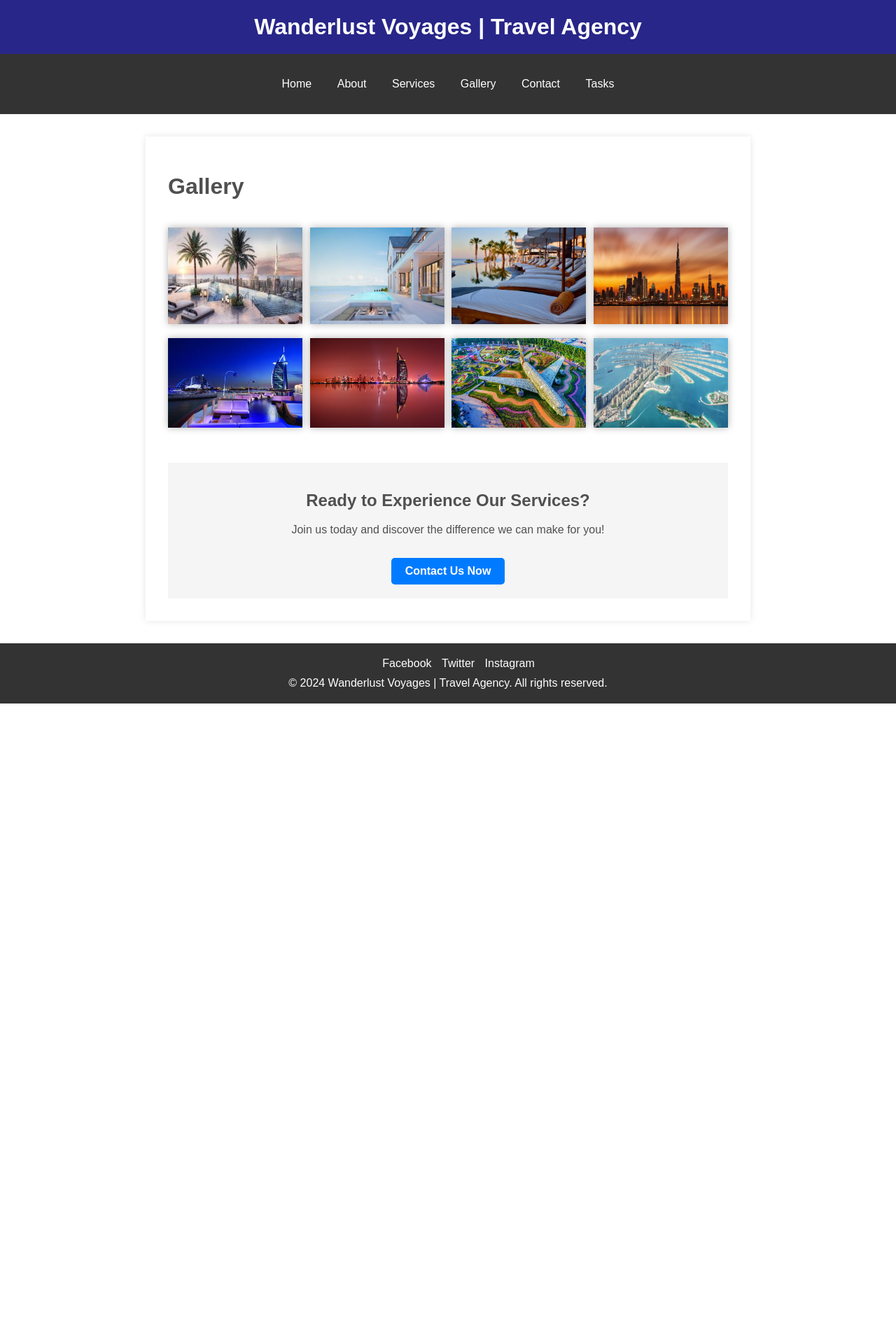
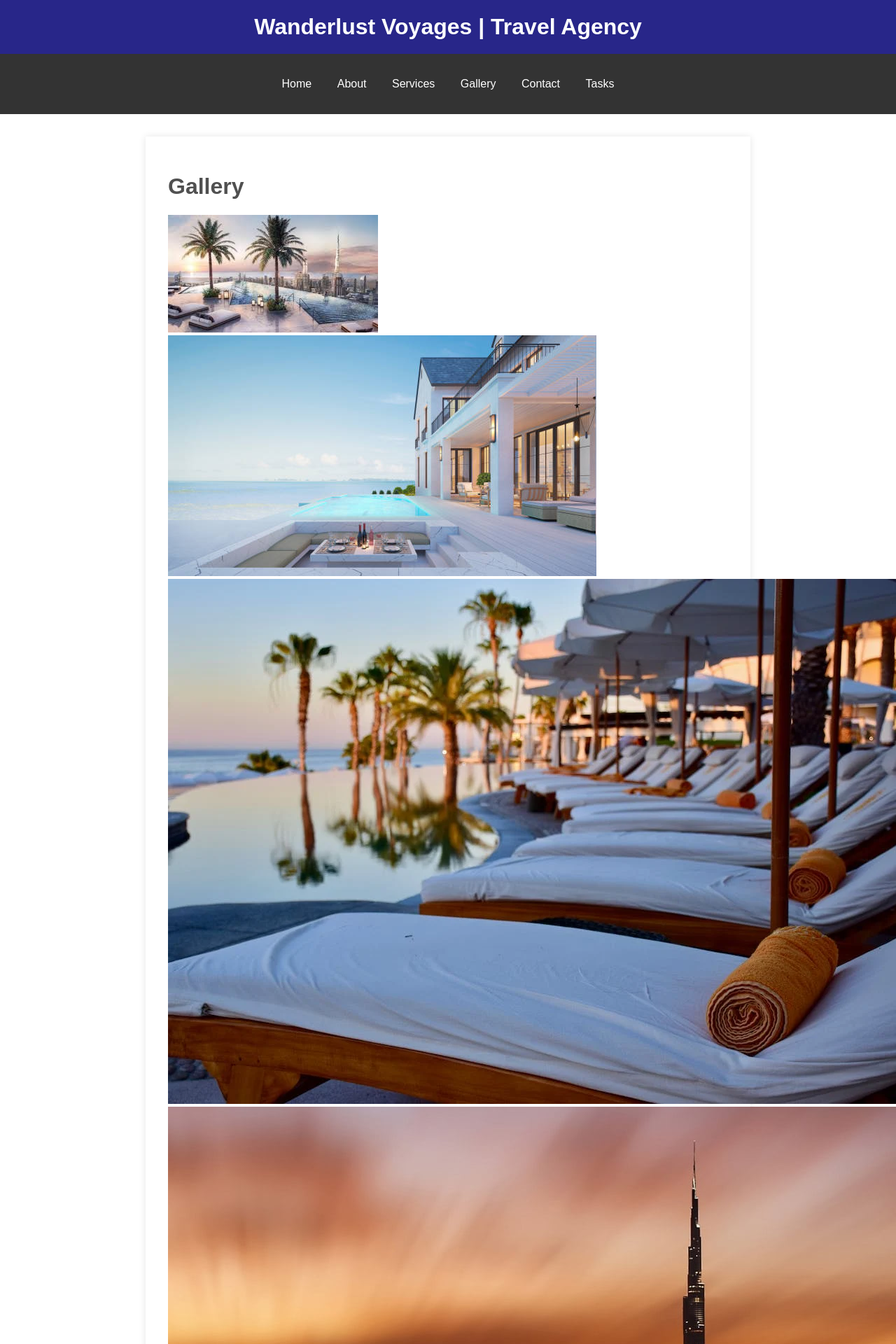
Before and after one commit to yvn2000/F28WP-Lab.github.io, a Jekyll site: the page built from gallery.html, in a window 1280 px wide. Shown: the top 1920 px of the page at 70% size. Built offline with Jekyll 4.4.1, drawn with Linux system fonts in a browser that asks for light colours; before the commit the page ends 1005 px from its top, so only the background shows below that.

Commit message:
Update gallery.html

```diff
--- a/gallery.html
+++ b/gallery.html
@@ -1,41 +1,7 @@
-<!DOCTYPE html>
-<html lang="en">
-<head>
-  <meta charset="UTF-8">
-  <title>Gallery - Wanderlust Voyages</title>
-  <link rel="stylesheet" href="style.css">
-  <style>
-   .gallery-container {
-	margin: 0 auto;
-	display: flex;
-	flex-wrap: wrap;
-	justify-content: space-between;
-	margin-top: 40px;
-  }
-
-   .gallery-container img {
-	width: 24%;
-	margin-bottom: 20px;
-	box-shadow: 0 0 10px rgba(0, 0, 0, 0.3);
-  }
-  </style>
-  <meta name="viewport" content="width=device-width, initial-scale=1.0">
-</head>
-<body>
- <div>
-  <header>
-    <h1 class="headeraH1">Wanderlust Voyages | Travel Agency</h1>
-	</header>
-    <nav>
-      <ul>
-        <li><a href="index.html">Home</a></li>
-        <li><a href="about.html">About</a></li>
-        <li><a href="services.html">Services</a></li>
-        <li><a href="gallery.html">Gallery</a></li>
-        <li><a href="contact.html">Contact</a></li>
-        <li><a href="tasks.html">Tasks</a></li>
-    </ul>
-    </nav>
+---
+layout: default
+title: Gallery - Wanderlust Voyages
+---
 
   <main class="services">
       <h1>Gallery</h1>
@@ -58,14 +24,3 @@
   </section>
 
   </main>
-  <footer>
-      <ul>
-        <li><a href="https://www.facebook.com/">Facebook</a></li>
-        <li><a href="https://twitter.com/">Twitter</a></li>
-        <li ><a href="https://www.instagram.com/">Instagram</a></li>
-      </ul>
-    <p >&copy; 2024 Wanderlust Voyages | Travel Agency. All rights reserved.</p>
-  </footer>
- </div>
-</body>
-</html>
```
